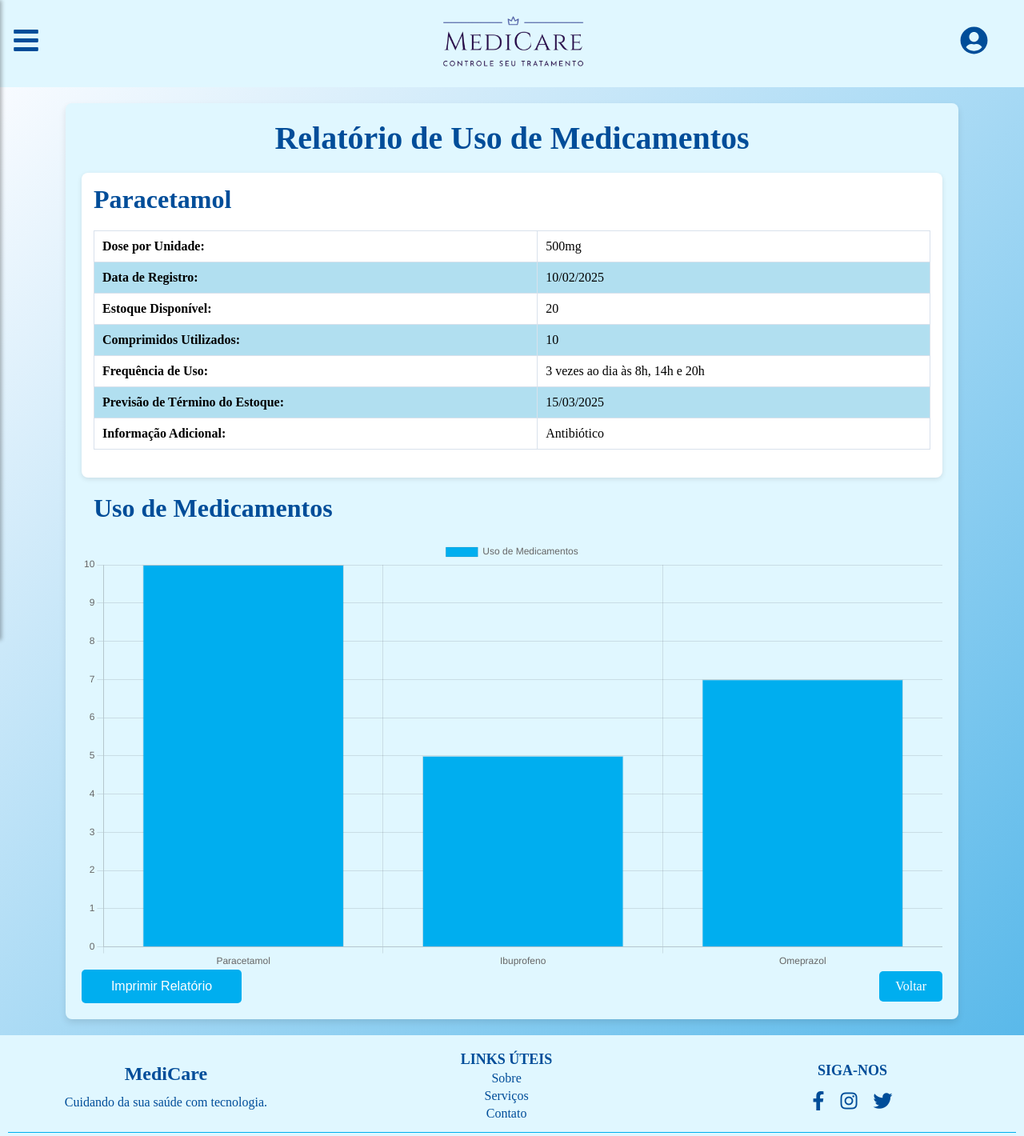
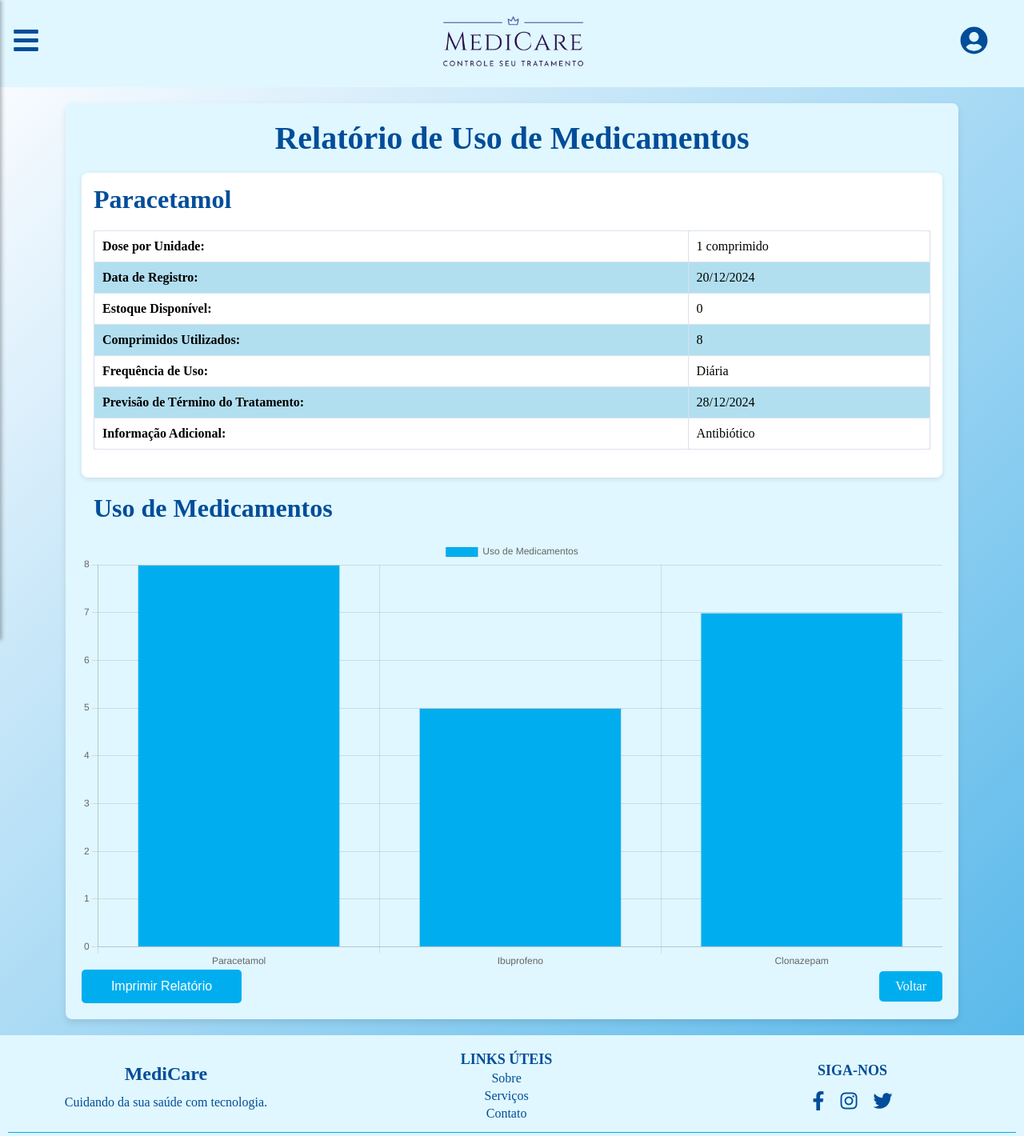
Before and after one commit to Raquel212/MediCareFrontEnd, a React (Vite) app: page /verDetalhes in a window 1280 px wide. Shown: the top 1420 px of the page at 80% size. Built offline with nearby package versions, Linux system fonts and the light colour scheme.

Commit message:
Update index.jsx

```diff
--- a/src/pages/DetalhesMedicamentos/index.jsx
+++ b/src/pages/DetalhesMedicamentos/index.jsx
@@ -10,22 +10,22 @@ ChartJS.register(CategoryScale, LinearScale, BarElement, Title, Tooltip, Legend)
 function DetalhesMedicamento() {
     const medicamento = {
         nome: 'Paracetamol',
-        dosagem: '500mg',
+        dosagem: '1 comprimido',
         horario: '8h00',
-        frequencia: '3x ao dia',
-        dataCompra: '10/02/2025',
-        quantidadeEstoque: 20,
-        quantidadeTomada: 10,
-        programacaoUso: '3 vezes ao dia às 8h, 14h e 20h',
-        previsaoAcabar: '15/03/2025',
+        frequencia: '1x ao dia',
+        dataCompra: '20/12/2024',
+        quantidadeEstoque: 0,
+        quantidadeTomada: 8,
+        programacaoUso: 'Diária',
+        previsaoAcabar: '28/12/2024',
         informacaoAdicional: 'Antibiótico',
         // contatoEmergencia: 'Dr. João - (79) 99999-9999',
     };
 
     const usoMedicamentos = [
-        { nome: 'Paracetamol', quantidade: 10 },
+        { nome: 'Paracetamol', quantidade: 8 },
         { nome: 'Ibuprofeno', quantidade: 5 },
-        { nome: 'Omeprazol', quantidade: 7 }
+        { nome: 'Clonazepam', quantidade: 7 }
     ];
 
     const chartData = {
@@ -60,7 +60,7 @@ function DetalhesMedicamento() {
                                 <tr><td><strong>Estoque Disponível:</strong></td><td>{medicamento.quantidadeEstoque}</td></tr>
                                 <tr><td><strong>Comprimidos Utilizados:</strong></td><td>{medicamento.quantidadeTomada}</td></tr>
                                 <tr><td><strong>Frequência de Uso:</strong></td><td>{medicamento.programacaoUso}</td></tr>
-                                <tr><td><strong>Previsão de Término do Estoque:</strong></td><td>{medicamento.previsaoAcabar}</td></tr>
+                                <tr><td><strong>Previsão de Término do Tratamento:</strong></td><td>{medicamento.previsaoAcabar}</td></tr>
                                 <tr><td><strong>Informação Adicional:</strong></td><td>{medicamento.informacaoAdicional}</td></tr>
                                 {/* {medicamento.contatoEmergencia && (
                                     <tr><td><strong>Contato de Emergência:</strong></td><td>{medicamento.contatoEmergencia}</td></tr>
```
